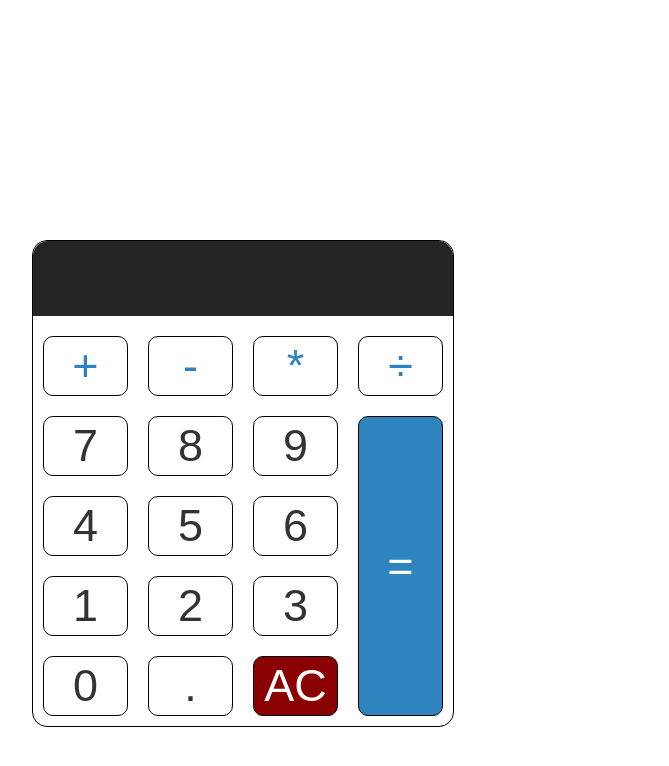
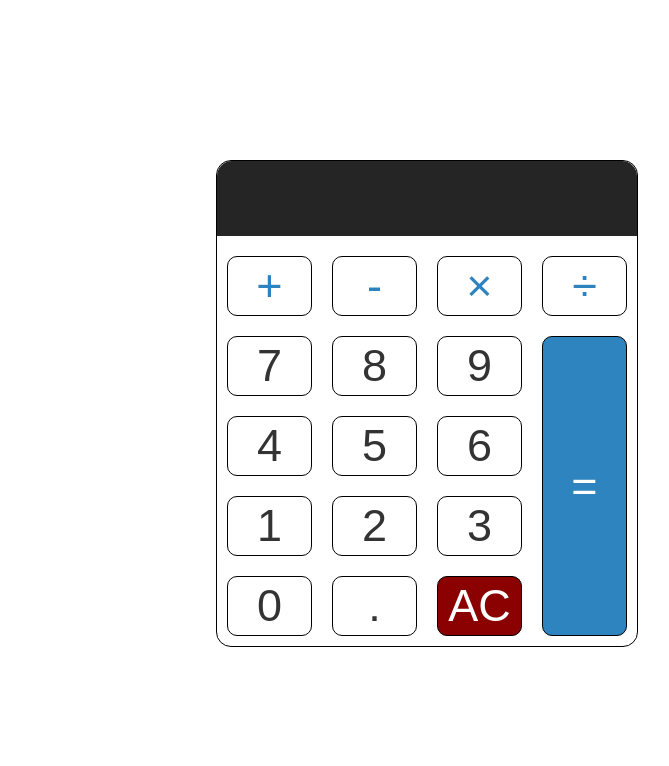
Before and after one commit to Iimvalue/Calculator-in-FrondEnd, a plain HTML site: page index.html in a window 1280 px wide. Shown: the whole page, without its empty margins (232-901 px from the left). Drawn offline with Linux system fonts and the light colour scheme.

Commit message:
Renamed files JS.js and Calc.html

```diff
--- a/Calc.html
+++ b/index.html
@@ -13,7 +13,7 @@
         <!--Operations-->
         <button type="button" class="operator" value="+">+</button>
         <button type="button" class="operator" value="-">-</button>
-        <button type="button" class="operator" value="*">*</button>
+        <button type="button" class="operator" value="*">×</button>
         <button type="button" class="operator" value="/">÷</button>
 
         <!--Digits-->
@@ -40,6 +40,6 @@
     </div>
 </div>
 
-<script src="JS.js"></script>
+<script src="app.js"></script>
 </body>
 </html>
--- a/style.css
+++ b/style.css
@@ -1,10 +1,9 @@
 .container{
     position: absolute;
-    margin: auto;
-    margin-left: 20%;
+    left: 35%;
     width: 420px;
+    top: 20%;
 
-    top: 30%;
     border: 1px solid black;
     border-radius:15px;
 }
```
Also changed, not shown: app.js (renamed from JS.js), 1 other file.
